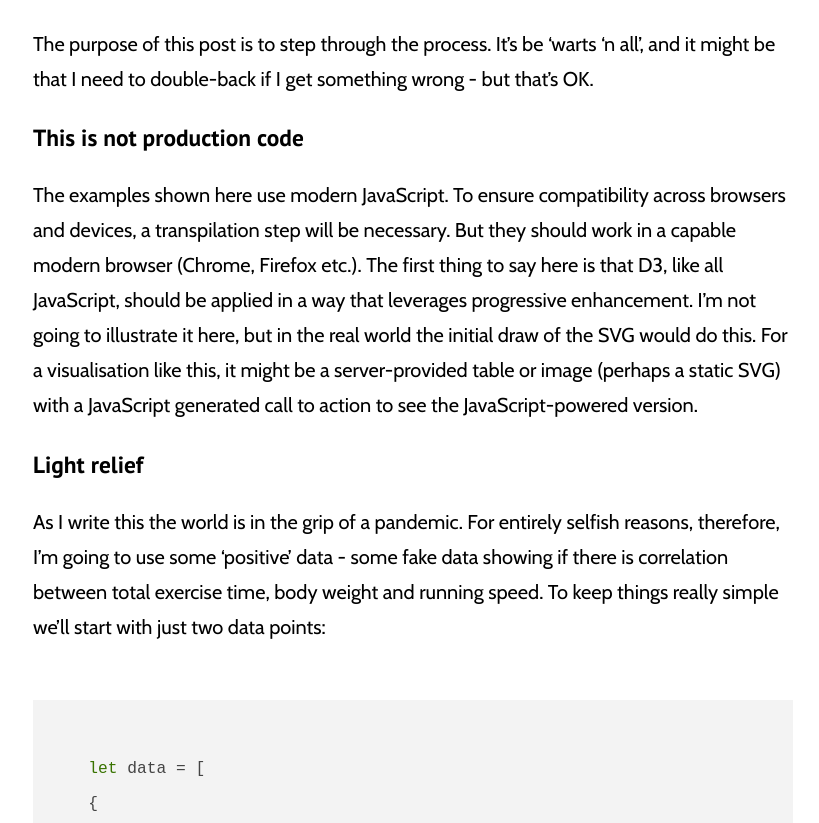
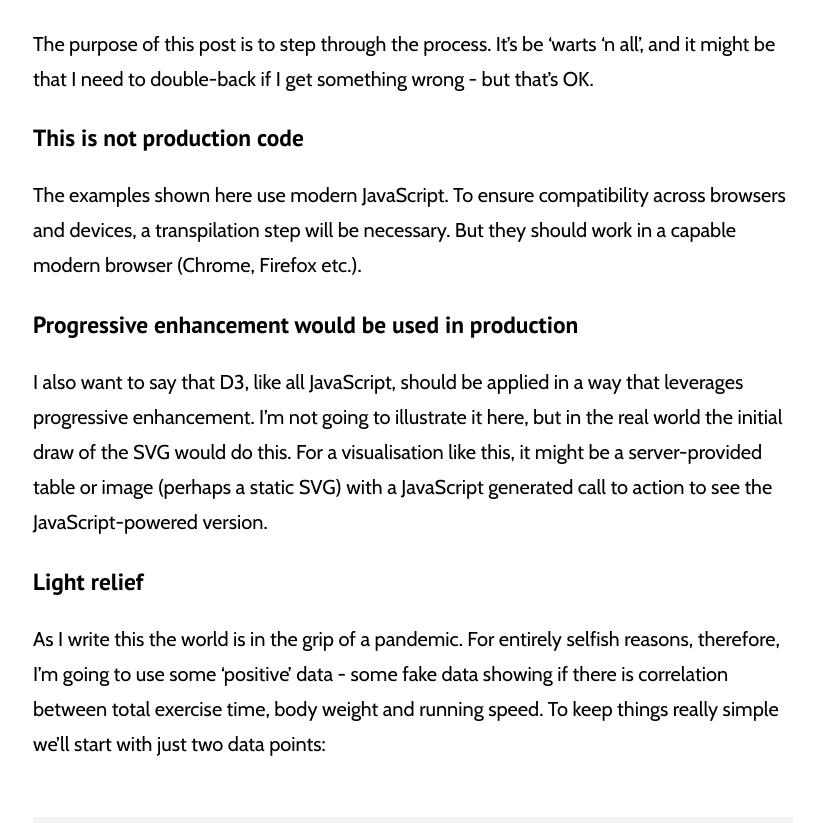
Before and after one commit to gtvj/gtvj.github.io, a Jekyll site: the page built from _posts/2020-04-03-d3-visualisation-walkthrough.md, in a window 1280 px wide and 900 px high, scrolled down 1109 px, cut to the strip 77-900 px from the top of the window. Shown: the whole strip, without its empty margins (227-1046 px from the left). Built offline with Jekyll 4.4.1, drawn with Linux system fonts in a browser that asks for light colours; nearby versions of some CDN libraries.

Commit message:
Rephrase Progressive Enhancement statement

```diff
--- a/_posts/2020-04-03-d3-visualisation-walkthrough.md
+++ b/_posts/2020-04-03-d3-visualisation-walkthrough.md
@@ -21,7 +21,11 @@ The purpose of this post is to step through the process. It's be 'warts 'n all',
 
 ### This is not production code
 
-The examples shown here use modern JavaScript. To ensure compatibility across browsers and devices, a transpilation step will be necessary. But they should work in a capable modern browser (Chrome, Firefox etc.). The first thing to say here is that D3, like all JavaScript, should be applied in a way that leverages progressive enhancement. I'm not going to illustrate it here, but in the real world the initial draw of the SVG would do this. For a visualisation like this, it might be a server-provided table or image (perhaps a static SVG) with a JavaScript generated call to action to see the JavaScript-powered version.
+The examples shown here use modern JavaScript. To ensure compatibility across browsers and devices, a transpilation step will be necessary. But they should work in a capable modern browser (Chrome, Firefox etc.).
+
+### Progressive enhancement would be used in production
+
+I also want to say that D3, like all JavaScript, should be applied in a way that leverages progressive enhancement. I'm not going to illustrate it here, but in the real world the initial draw of the SVG would do this. For a visualisation like this, it might be a server-provided table or image (perhaps a static SVG) with a JavaScript generated call to action to see the JavaScript-powered version.
 
 ### Light relief
 
```
